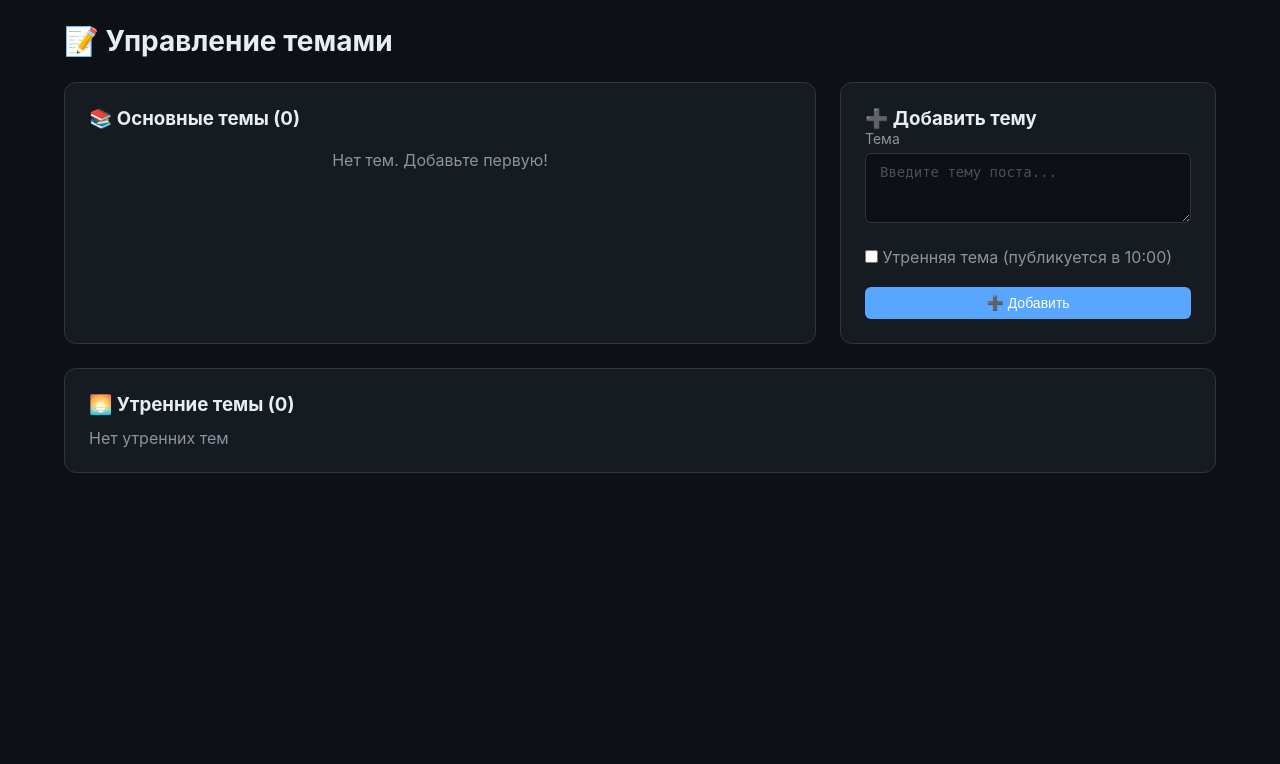
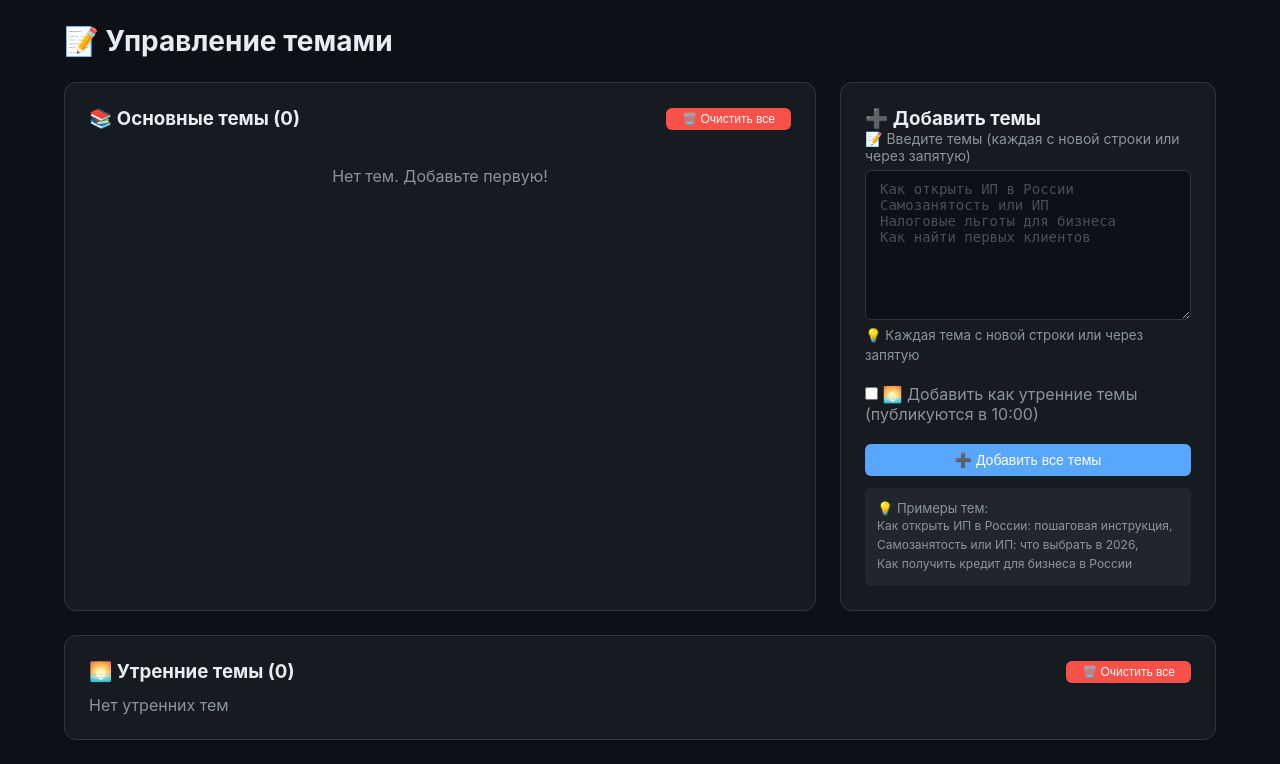
Before and after one commit to teharenda1989-ui/SMM-pilot-TESTY, a Flask app: page /topics in a window 1280 px wide. Shown: the part 68-832 px from the top of the page. Before the commit the page ends 541 px from the top, so only its background shows below. Run offline with Flask 3, Linux system fonts and the light colour scheme; the visitor is signed in with stand-in values (Sample User, id 1); data that the repository does not hold is empty.

Commit message:
Update topics.html

```diff
--- a/templates/topics.html
+++ b/templates/topics.html
@@ -6,8 +6,17 @@
 <h1 style="font-size: 28px; margin-bottom: 24px;">📝 Управление темами</h1>
 
 <div style="display: grid; grid-template-columns: 2fr 1fr; gap: 24px;">
+    <!-- Список тем -->
     <div class="card">
-        <h3>📚 Основные темы ({{ topics|length }})</h3>
+        <div style="display: flex; justify-content: space-between; align-items: center; margin-bottom: 16px;">
+            <h3>📚 Основные темы ({{ topics|length }})</h3>
+            <form method="POST" action="{{ url_for('clear_topics') }}"
+                  onsubmit="return confirm('Удалить ВСЕ темы? Это действие необратимо!')">
+                <button type="submit" class="btn btn-danger" style="padding: 4px 16px; font-size: 12px;">
+                    🗑️ Очистить все
+                </button>
+            </form>
+        </div>
 
         <div style="max-height: 500px; overflow-y: auto;">
             {% for topic in topics %}
@@ -30,30 +39,59 @@
         </div>
     </div>
 
+    <!-- Добавление тем -->
     <div class="card">
-        <h3>➕ Добавить тему</h3>
+        <h3>➕ Добавить темы</h3>
 
-        <form method="POST">
+        <form method="POST" action="{{ url_for('topics') }}">
             <div class="form-group">
-                <label class="form-label">Тема</label>
-                <textarea name="topic" class="form-control" rows="3"
-                          placeholder="Введите тему поста..." required></textarea>
+                <label class="form-label">📝 Введите темы (каждая с новой строки или через запятую)</label>
+                <textarea name="topics_bulk" class="form-control" rows="8"
+                          placeholder="Как открыть ИП в России
+Самозанятость или ИП
+Налоговые льготы для бизнеса
+Как найти первых клиентов"></textarea>
+                <small style="color: var(--text-secondary);">
+                    💡 Каждая тема с новой строки или через запятую
+                </small>
             </div>
 
             <div class="form-group">
                 <label style="color: var(--text-secondary);">
                     <input type="checkbox" name="is_morning" value="1">
-                    Утренняя тема (публикуется в 10:00)
+                    🌅 Добавить как утренние темы (публикуются в 10:00)
                 </label>
             </div>
 
-            <button type="submit" class="btn btn-primary" style="width: 100%;">➕ Добавить</button>
+            <button type="submit" class="btn btn-primary" style="width: 100%;">
+                ➕ Добавить все темы
+            </button>
         </form>
+
+        <div style="margin-top: 12px; padding: 12px; background: var(--bg-tertiary); border-radius: 6px;">
+            <p style="color: var(--text-secondary); font-size: 13px;">
+                💡 Примеры тем:
+            </p>
+            <p style="color: var(--text-secondary); font-size: 12px; line-height: 1.6;">
+                Как открыть ИП в России: пошаговая инструкция,<br>
+                Самозанятость или ИП: что выбрать в 2026,<br>
+                Как получить кредит для бизнеса в России
+            </p>
+        </div>
     </div>
 </div>
 
+<!-- Утренние темы -->
 <div class="card" style="margin-top: 24px;">
-    <h3>🌅 Утренние темы ({{ morning_topics|length }})</h3>
+    <div style="display: flex; justify-content: space-between; align-items: center;">
+        <h3>🌅 Утренние темы ({{ morning_topics|length }})</h3>
+        <form method="POST" action="{{ url_for('clear_morning_topics') }}"
+              onsubmit="return confirm('Удалить ВСЕ утренние темы?')">
+            <button type="submit" class="btn btn-danger" style="padding: 4px 16px; font-size: 12px;">
+                🗑️ Очистить все
+            </button>
+        </form>
+    </div>
 
     <div style="display: flex; flex-wrap: wrap; gap: 12px; margin-top: 12px;">
         {% for topic in morning_topics %}
```
